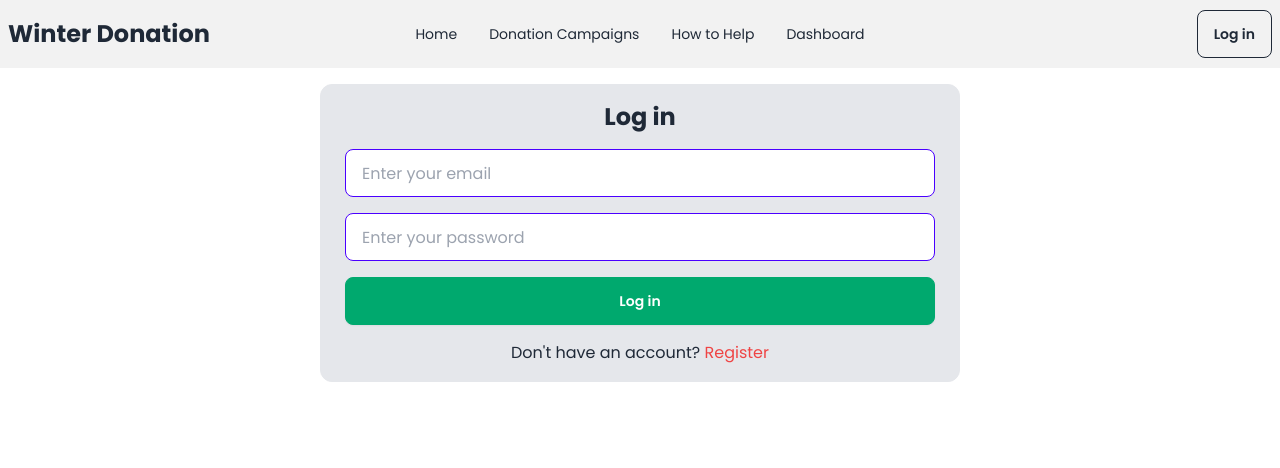
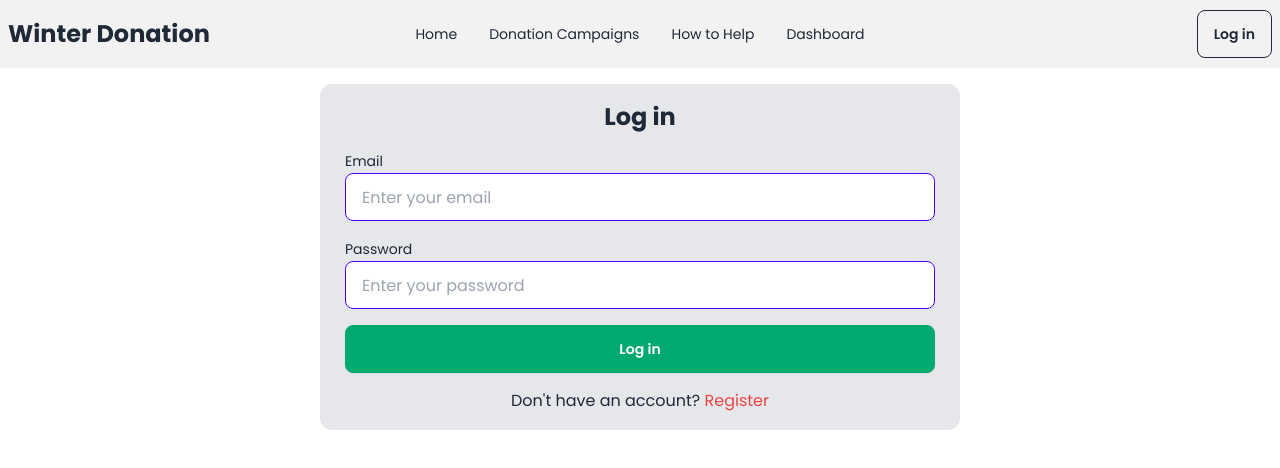
Before and after one commit to sakib-333/ph-b10-a9, a React (Vite) app: page /login in a window 1280 px wide. Shown: the top 468 px of the page. Built offline with nearby package versions, Linux system fonts and the light colour scheme; no server answers.

Commit message:
Add react icons.

```diff
--- a/package.json
+++ b/package.json
@@ -13,6 +13,7 @@
     "firebase": "^11.0.2",
     "react": "^18.3.1",
     "react-dom": "^18.3.1",
+    "react-icons": "^5.3.0",
     "react-router-dom": "^6.27.0",
     "react-toastify": "^10.0.6"
   },
--- a/src/pages/Login.jsx
+++ b/src/pages/Login.jsx
@@ -7,16 +7,23 @@ const Login = () => {
     <div className="px-2 max-w-screen-sm border mx-auto mt-4 p-4 rounded-xl bg-gray-200">
       <h1 className="font-bold text-center md:text-xl lg:text-2xl">Log in</h1>
       <form className="p-4 space-y-4">
+        <div>
+          <span className="label-text">Email</span>
           <input
             type="email"
             placeholder="Enter your email"
             className="input input-bordered input-primary w-full"
           />
+        </div>
+        <div>
+          <span className="label-text">Password</span>
           <input
             type={view ? "text" : "password"}
             placeholder="Enter your password"
             className="input input-bordered input-primary w-full"
           />
+        </div>
+
         <button className="btn btn-success w-full text-white">Log in</button>
       </form>
       <div className="text-center">
```
Also changed, not shown: 1 other file (tests, documents, lock files or other folders). Lines whose indentation alone changed are shown as unchanged.
